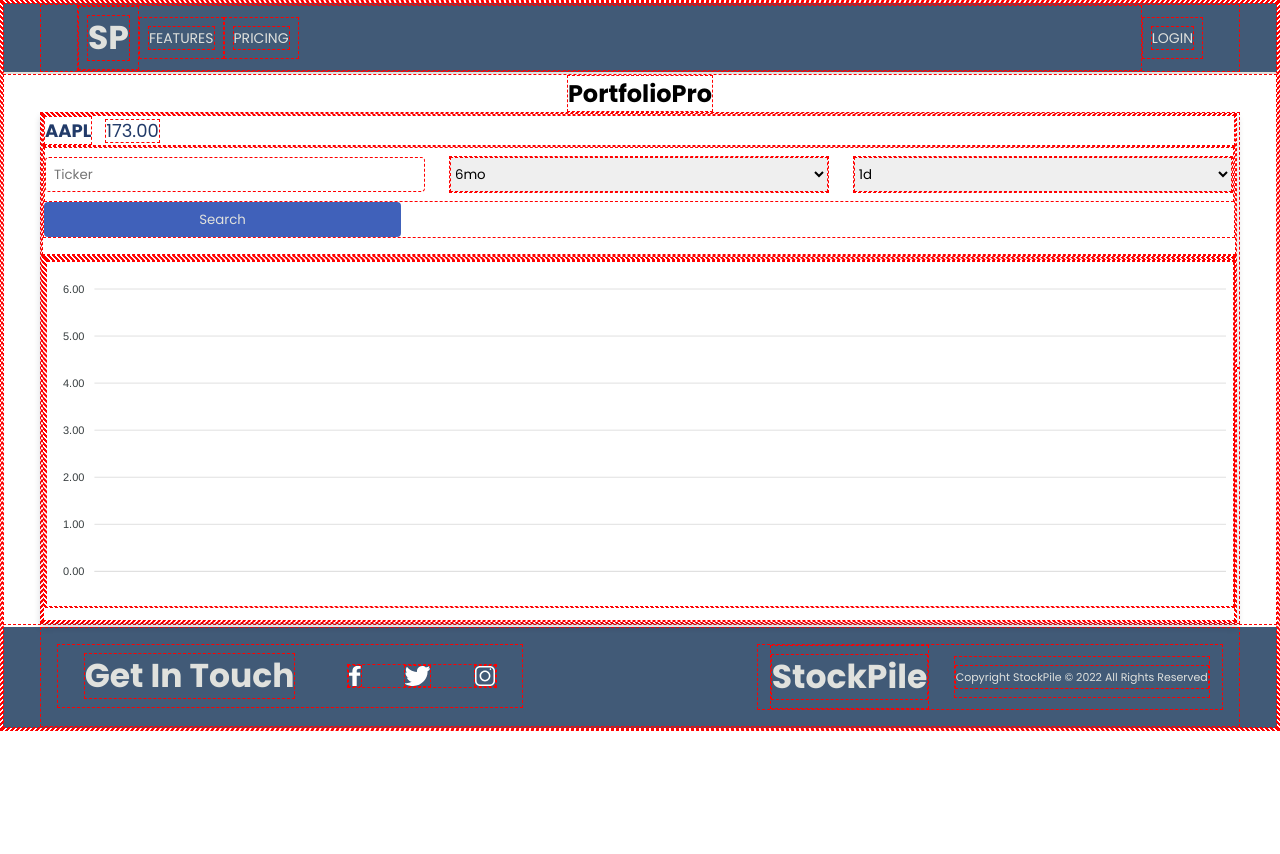
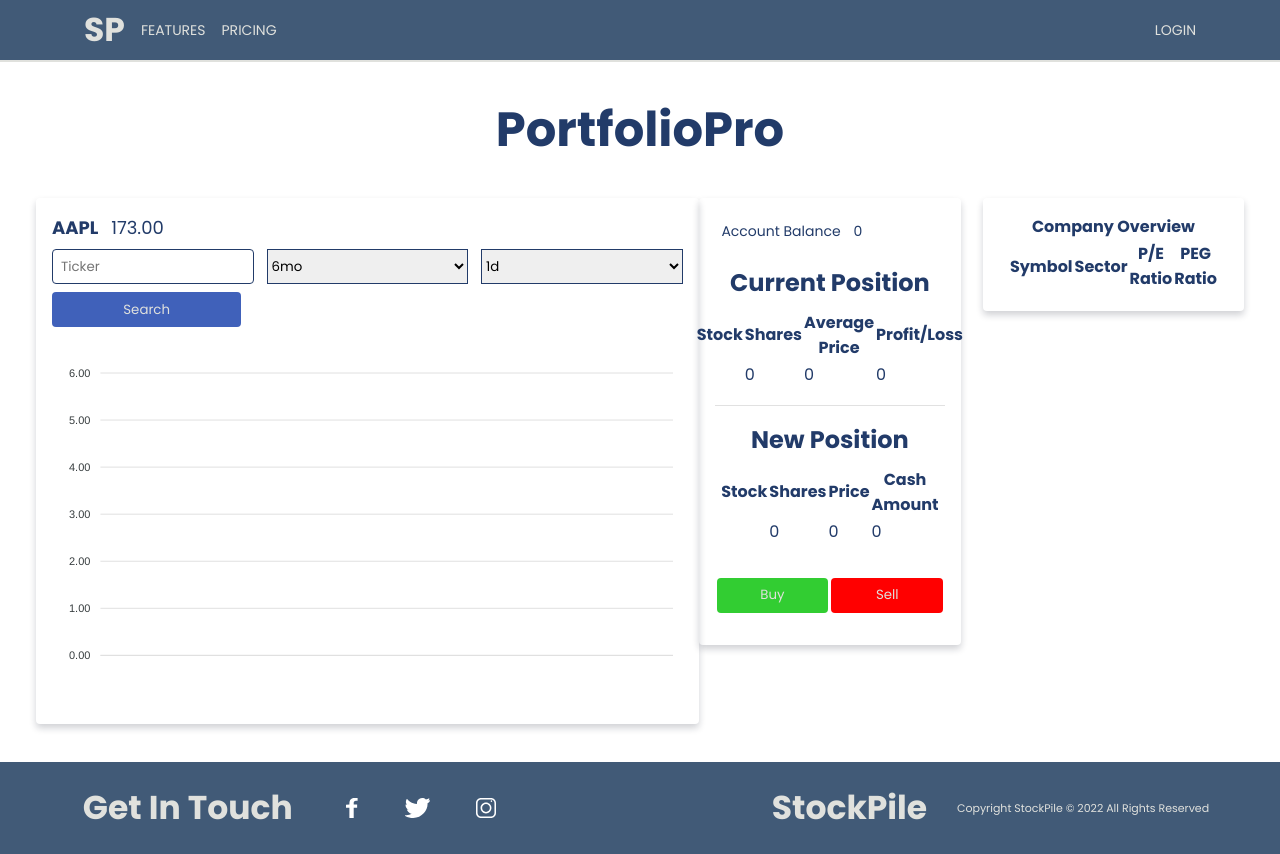
Before and after one commit to isaacbyr/StockPile-WebClient, a React (Create React App) app: page /portfoliopro in a window 1280 px wide. Before the commit the page ends 800 px from the top, so only its background shows below. Built offline with nearby package versions, Linux system fonts and the light colour scheme; no server answers.

Commit message:
Fix Home Page Layout

```diff
--- /dev/null
+++ b/src/components/CompanyOverview/CompanyOverview.jsx
@@ -0,0 +1,35 @@
+import React, { Component } from 'react'
+import './CompanyOverview.scss'
+
+class CompanyOverview extends Component {
+  state = {
+    symbol: '',
+    sector: '',
+    peRatio: '',
+    pegRatio: '',
+    marketCap: '',
+  }
+  render() {
+    return (
+      <div className='overview'>
+        <h4 className='overview__header'>Company Overview</h4>
+        <table className='overview__table'>
+          <tr>
+            <th>Symbol</th>
+            <th>Sector</th>
+            <th>P/E Ratio</th>
+            <th>PEG Ratio</th>
+          </tr>
+          <tr>
+            <td>{this.state.symbol}</td>
+            <td>{this.state.sector}</td>
+            <td>{this.state.peRatio}</td>
+            <td>{this.state.pegRatio}</td>
+          </tr>
+        </table>
+      </div>
+    )
+  }
+}
+
+export default CompanyOverview
--- /dev/null
+++ b/src/components/CompanyOverview/CompanyOverview.scss
@@ -0,0 +1,21 @@
+@use '../../styles/partials/mixins' as *;
+@use '../../styles/partials/variables' as *;
+
+.overview {
+  color: $Primary-Dark-Font;
+  padding: 1rem;
+  border-radius: 4px;
+  box-shadow: 0px 4px 7px rgba(19, 24, 44, 0.2);
+  margin: 0 0 2rem 0;
+  @include display-flex(column, center, center);
+  &__header {
+    text-align: center;
+  }
+  &__table {
+    width: 80%;
+
+    @include tablet {
+      width: 90%;
+    }
+  }
+}
--- a/src/components/HomeComponent/HomeComponent.scss
+++ b/src/components/HomeComponent/HomeComponent.scss
@@ -12,17 +12,18 @@
 .nav {
   color: $Primary-Light;
   border-bottom: 2px solid $Primary-Light;
-  position: absolute;
-  top: 0;
-  left: 0;
-  width: 100%;
-  padding: 0px 16px;
-  z-index: 1000;
-  @include display-flex(row, space-between, center);
+  background-color: #333333;
 
-  @include tablet {
+  &-wrapper {
+    @include max-width;
+    width: 100%;
+    padding: 0px 16px;
     @include display-flex(row, space-between, center);
-    padding: 0px 36px;
+
+    @include tablet {
+      @include display-flex(row, space-between, center);
+      padding: 0px 36px;
+    }
   }
 
   &__header {
@@ -54,33 +55,21 @@
   }
 }
 
-.banner {
+.home-banner {
+  background-image: url('https://images.unsplash.com/photo-1590283603385-17ffb3a7f29f?ixlib=rb-1.2.1&ixid=MnwxMjA3fDB8MHxwaG90by1wYWdlfHx8fGVufDB8fHx8&auto=format&fit=crop&w=870&q=80');
   color: $Primary-Light;
-  position: absolute;
-  right: 0;
   width: 100%;
-  min-height: 100vh;
-  padding: 100px;
-  @include display-flex(row, flex-start, center);
-  z-index: 2;
-
-  &__img {
-    position: absolute;
-    top: 0;
-    left: 0;
-    width: 100%;
-    height: 100%;
-    object-fit: cover;
-    border: none;
-  }
+  height: 100vh;
+  aspect-ratio: 16/9;
+  background-size: cover;
+  background-position: center;
+  @include display-flex(row, flex-start, flex-start);
 
   &__text-wrapper {
+    @include max-width;
+    width: 100%;
     padding: 0 1rem;
-    margin: 0 0rem 0rem 0rem;
-    position: absolute;
-    left: 0;
-    z-index: 1;
-    @include display-flex(column, center, flex-start);
+    margin: 8rem 0rem 0rem 0rem;
 
     @include tablet {
       padding: 0 36px;
@@ -91,7 +80,7 @@
     font-size: 3rem;
     text-align: left;
     color: $Primary-Light;
-    margin: 0.5rem 0.5rem 0.2rem 0.5rem;
+    margin: 1rem 0;
 
     @include tablet {
       font-size: 3.5rem;
@@ -101,7 +90,7 @@
 
   &__tagline {
     font-size: 1.5rem;
-    margin: 0 0.5rem;
+    margin: 1rem 0;
 
     @include tablet {
       font-size: 1.8rem;
@@ -127,7 +116,6 @@
     border: none;
     margin: 0.5rem;
     background-color: #4061ba;
-    align-self: center;
     color: $Primary-Light;
     border-radius: 4px;
     padding: 5px 12px;
--- a/src/components/MainStockChart/MainStockChart.scss
+++ b/src/components/MainStockChart/MainStockChart.scss
@@ -36,6 +36,7 @@
     border-radius: 4px;
     padding: 0 8px;
     height: 35px;
+    border: 1px solid $Primary-Dark-Font;
     margin: 0.5rem 0 0.1rem 0;
 
     @include tablet {
@@ -62,6 +63,7 @@
   &__select {
     width: 85%;
     height: 35px;
+    border: 1px solid $Primary-Dark-Font;
     @include tablet {
       width: 100%;
     }
--- /dev/null
+++ b/src/components/PosititonPanel/PositionPanel.jsx
@@ -0,0 +1,70 @@
+import { Component } from 'react'
+import React from 'react'
+import './PositionPanel.scss'
+
+class PositionPanel extends Component {
+  state = {
+    accountBalance: 0,
+    ticker: '',
+    currentPositonShares: 0,
+    newPositionShares: 0,
+    averagePrice: 0,
+    profitLoss: 0,
+    cashAmount: 0,
+    price: 0,
+  }
+
+  componentDidMount() {}
+  render() {
+    return (
+      <section className='position'>
+        <div className='position__accountBalance-wrapper'>
+          <p className='position__accountBalance--label'>Account Balance</p>
+          <p className='position__accountBalance--text'>
+            {this.state.accountBalance}
+          </p>
+        </div>
+        <div className='position-wrapper first'>
+          <h4 className='position__header'>Current Position</h4>
+          <table className='position__table'>
+            <tr>
+              <th>Stock</th>
+              <th>Shares</th>
+              <th>Average Price</th>
+              <th>Profit/Loss</th>
+            </tr>
+            <tr>
+              <td>{this.state.ticker}</td>
+              <td>{this.state.currentPositonShares}</td>
+              <td>{this.state.averagePrice}</td>
+              <td>{this.state.profitLoss}</td>
+            </tr>
+          </table>
+        </div>
+        <div className='position-wrapper'>
+          <h4 className='position__header'>New Position</h4>
+          <table className='position__table'>
+            <tr>
+              <th>Stock</th>
+              <th>Shares</th>
+              <th>Price</th>
+              <th>Cash Amount</th>
+            </tr>
+            <tr>
+              <td>{this.state.ticker}</td>
+              <td>{this.state.currentPositonShares}</td>
+              <td>{this.state.price}</td>
+              <td>{this.state.cashAmount}</td>
+            </tr>
+          </table>
+        </div>
+        <div className='position__button-wrapper'>
+          <button className='position__button buy'>Buy</button>
+          <button className='position__button sell'>Sell</button>
+        </div>
+      </section>
+    )
+  }
+}
+
+export default PositionPanel
--- /dev/null
+++ b/src/components/PosititonPanel/PositionPanel.scss
@@ -0,0 +1,59 @@
+@use '../../styles/partials/mixins' as *;
+@use '../../styles/partials/variables' as *;
+
+.position {
+  color: $Primary-Dark-Font;
+  padding: 1rem;
+  border-radius: 4px;
+  box-shadow: 0px 4px 7px rgba(19, 24, 44, 0.2);
+  margin: 0 0 2rem 0;
+
+  &__accountBalance-wrapper {
+    @include display-flex(row, flex-start, center);
+  }
+
+  &__header {
+    font-size: 24px;
+    text-align: center;
+    margin: 0 0 0.5rem 0;
+  }
+
+  &-wrapper {
+    @include display-flex(column, center, center);
+    padding: 1rem 0;
+
+    &.first {
+      border-bottom: 1px solid #e1e1e1;
+    }
+  }
+  &__table {
+    width: 80%;
+
+    @include tablet {
+      width: 90%;
+    }
+  }
+
+  &__button-wrapper {
+    @include display-flex(row, center, center);
+    margin: 1rem 0;
+  }
+
+  &__button {
+    height: 35px;
+    width: 120px;
+    margin: 0 0.1rem;
+    cursor: pointer;
+    border: none;
+    color: $Primary-Light;
+    border-radius: 4px;
+    padding: 5px 12px;
+
+    &.buy {
+      background-color: limegreen;
+    }
+    &.sell {
+      background-color: red;
+    }
+  }
+}
--- a/src/pages/PortfolioProPage/PortfolioProPage.jsx
+++ b/src/pages/PortfolioProPage/PortfolioProPage.jsx
@@ -1,6 +1,8 @@
 import React, { Component } from 'react'
 import MainStockChart from '../../components/MainStockChart/MainStockChart'
 import Navbar from '../../components/Navbar/Navbar'
+import PositionPanel from '../../components/PosititonPanel/PositionPanel'
+import CompanyOverview from '../../components/CompanyOverview/CompanyOverview'
 import Footer from '../../components/Footer/Footer'
 import './PortfolioProPage.scss'
 
@@ -46,7 +48,7 @@ class PortfolioProPage extends Component {
                     <div className='chart-header__search-container'>
                       <label
                         className='chart-header__search--label'
-                        for='range'
+                        htmlFor='range'
                       >
                         Range
                       </label>
@@ -91,7 +93,14 @@ class PortfolioProPage extends Component {
               </div>
               <MainStockChart />
             </div>
-            <div className='portfoliopro__info-wrapper'></div>
+            <div className='portfoliopro__info-wrapper'>
+              <div className='portfoliopro__position'>
+                <PositionPanel />
+              </div>
+              <div className='portfoliopro__overview'>
+                <CompanyOverview />
+              </div>
+            </div>
           </div>
         </section>
         <Footer />
--- a/src/pages/PortfolioProPage/PortfolioProPage.scss
+++ b/src/pages/PortfolioProPage/PortfolioProPage.scss
@@ -9,15 +9,47 @@
     padding: 0 36px;
   }
 
+  &__header {
+    color: $Primary-Dark-Font;
+    font-size: 3rem;
+    margin: 2rem;
+  }
+
   &-container {
     width: 100%;
-    @include tablet {
-      @include display-flex(row, space-between, center);
+    @include desktop {
+      @include display-flex(row, space-between, flex-start);
     }
   }
 
   &__chart-wrapper {
     width: 100%;
+    padding: 1rem;
+    border-radius: 4px;
     box-shadow: 0px 4px 7px rgba(19, 24, 44, 0.2);
+    margin: 0 0 1rem 0;
+
+    @include tablet {
+      margin: 0 0 2.25rem 0;
+    }
+  }
+
+  &__info-wrapper {
+    @include tablet {
+      @include display-flex(row, space-between, flex-start);
+    }
+  }
+
+  &__position {
+    width: 100%;
+    @include tablet {
+      width: 48%;
+    }
+  }
+  &__overview {
+    width: 100%;
+    @include tablet {
+      width: 48%;
+    }
   }
 }
--- a/src/styles/partials/_global.scss
+++ b/src/styles/partials/_global.scss
@@ -4,7 +4,7 @@
 
 * {
   box-sizing: border-box;
-  border: 1px dashed red;
+  //border: 1px dashed red;
 }
 
 h2 {
```
Also changed, not shown: src/components/HomeComponent/HomeComponent.jsx (+18 -20 lines).
